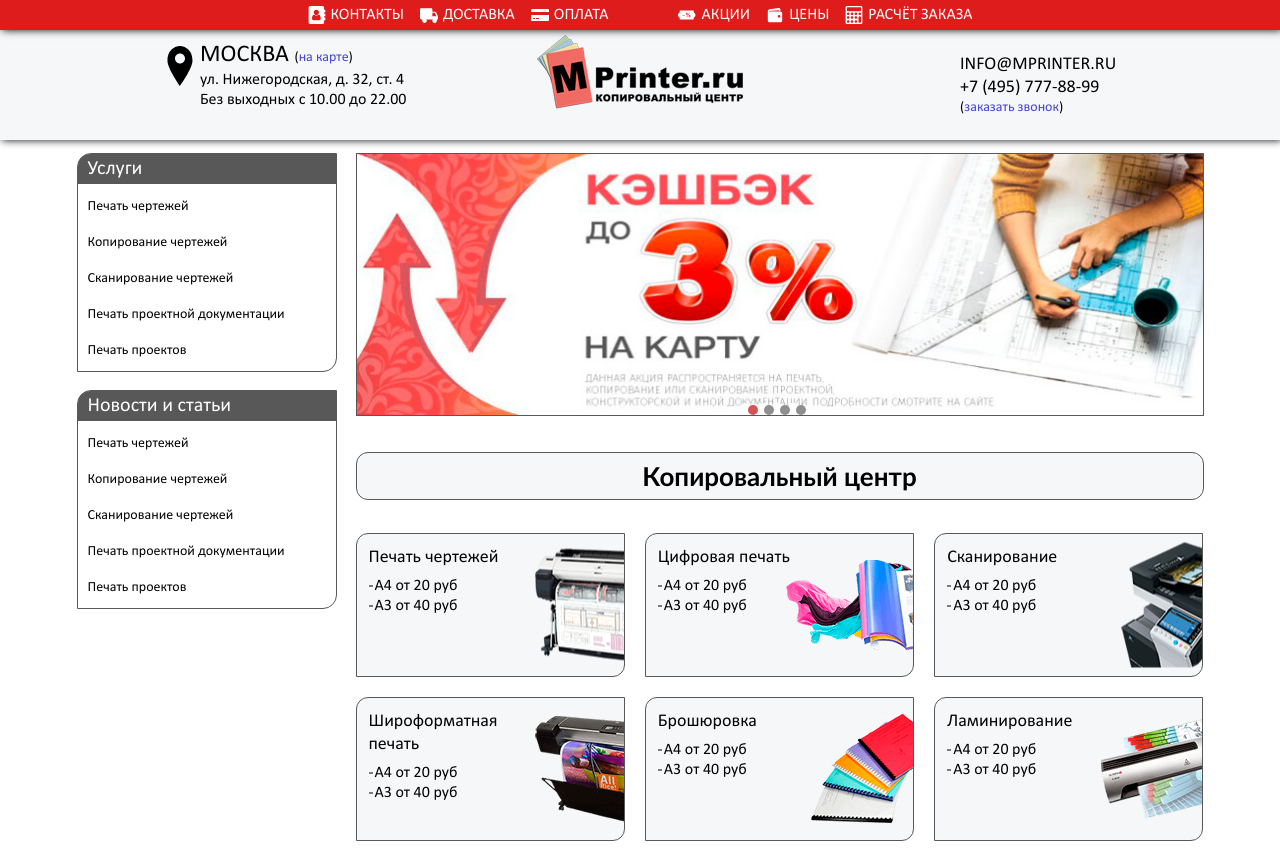
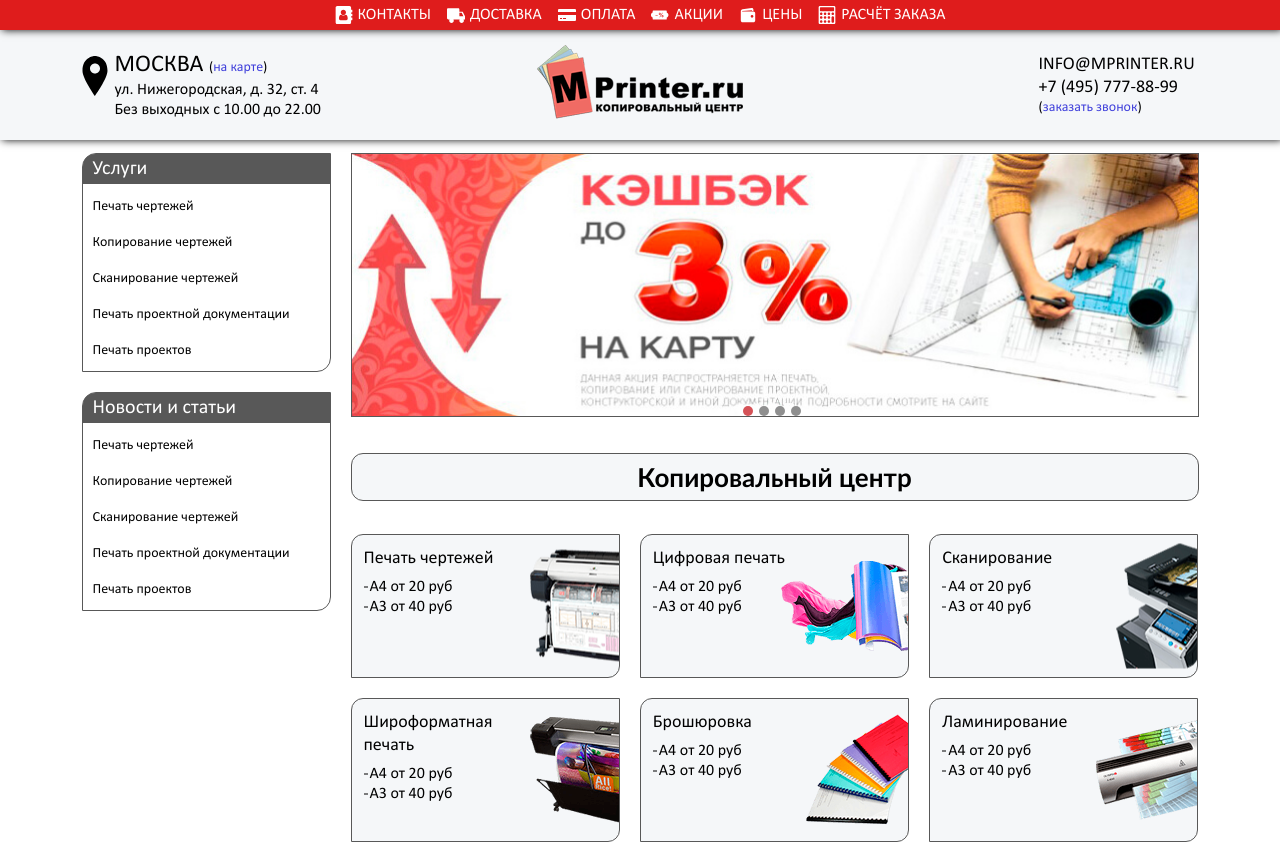
Before and after one commit to Tigronix/mprinter, a plain HTML site: page app/main.html in a window 1280 px wide. Shown: the top 855 px of the page. Drawn offline with nearby package versions, Linux system fonts and the light colour scheme; files that its build step writes are made by us from their sources.

Commit message:
some progress

```diff
--- a/app/main.html
+++ b/app/main.html
@@ -79,6 +79,8 @@
 		</header>
 		<main class="page-main wrapper">
 			<aside class="aside">
+				<ul class="aside__item-list">
+					<li class="aside__li">
 						<article class="aside__item">
 							<div class="aside__title">Услуги</div>
 							<ul class="aside__list">
@@ -99,6 +101,8 @@
 								</li>
 							</ul>
 						</article>
+					</li>
+					<li class="aside__li">
 						<article class="aside__item">
 							<div class="aside__title">Новости и статьи</div>
 							<ul class="aside__list">
@@ -119,13 +123,15 @@
 								</li>
 							</ul>
 						</article>
+					</li>
+				</ul>
 			</aside>
 			<div class="page-content">
 				<section class="main-slider js-main-slider">
-					<div class="main-slider__item" style="background-image: url(img/slide__1.jpg);"></div>
-					<div class="main-slider__item" style="background-image: url(img/slide__1.jpg);"></div>
-					<div class="main-slider__item" style="background-image: url(img/slide__1.jpg);"></div>
-					<div class="main-slider__item" style="background-image: url(img/slide__1.jpg);"></div>
+					<div class="main-slider__item"><img class="main-slider__img" src="img/slide__1.jpg" alt=""></div>
+					<div class="main-slider__item"><img class="main-slider__img" src="img/slide__1.jpg" alt=""></div>
+					<div class="main-slider__item"><img class="main-slider__img" src="img/slide__1.jpg" alt=""></div>
+					<div class="main-slider__item"><img class="main-slider__img" src="img/slide__1.jpg" alt=""></div>
 				</section>
 				<h2 class="h2">Копировальный центр</h2>
 				<section class="services">
@@ -221,6 +227,8 @@
 		</main>
 		<footer class="page-footer">
 			<div class="wrapper page-footer__wrapper">
+				<ul class="page-footer__item-list">
+					<li class="page-footer__item-li">
 						<article class="page-footer__item">
 							<div class="page-footer__title">Услуги</div>
 							<ul class="page-footer__list">
@@ -233,6 +241,8 @@
 								<li class="page-footer__list-item"><a href="#" class="page-footer__link">УФ печать</a></li>
 							</ul>
 						</article>
+					</li>
+					<li class="page-footer__item-li">
 						<article class="page-footer__item">
 							<div class="page-footer__title">Помощь</div>
 							<ul class="page-footer__list">
@@ -243,6 +253,8 @@
 								<li class="page-footer__list-item"><a href="#" class="page-footer__link">Примеры работ</a></li>
 							</ul>
 						</article>
+					</li>
+					<li class="page-footer__item-li">
 						<article class="page-footer__item">
 							<div class="page-footer__title">О нас</div>
 							<ul class="page-footer__list">
@@ -251,7 +263,9 @@
 								<li class="page-footer__list-item"><a href="#" class="page-footer__link">Статьи</a></li>
 							</ul>
 						</article>
-				<ul class="social">
+					</li>
+				</ul>
+				<ul class="social page-footer__social">
 					<li class="social__item"><a href="#" class="social__link"><svg class="icon social__icon icon-facebook"><use xlink:href="#icon-facebook"></use></svg></a></li>
 					<li class="social__item"><a href="#" class="social__link"><svg class="icon social__icon icon-instagram"><use xlink:href="#icon-instagram"></use></svg></a></li>
 					<li class="social__item"><a href="#" class="social__link"><svg class="icon social__icon icon-vk"><use xlink:href="#icon-vk"></use></svg></a></li>
--- a/app/sass/_aside.scss
+++ b/app/sass/_aside.scss
@@ -2,19 +2,39 @@
   width: 260px;
 
   @include lessVerticalTablet {
+    width: 200px;
+  }
+
+  @include atMobile {
     width: 100%;
     margin-bottom: 30px;
   }
 
+  &__item-list {
+    margin: -10px;
+
+    @include atMobile{
+      display: flex;
+      flex-wrap: wrap;
+    }
+  }
+
+  &__li {
+    padding: 10px;
+
+    @include atMobile{
+      width: 100%;
+    }
+
+    @include atMedMobile {
+      width: 50%;
+    }
+  }
+
   &__item {
-    margin-top: 18px;
     border-radius: 14px 0 14px 0;
     border: 1px solid #585858;
     padding-bottom: 11px;
-
-    &:first-child {
-      margin-top: 0;
-    }
   }
 
   &__title {
@@ -31,7 +51,7 @@
 
   &__list {
     margin: -8px 0;
-    padding-left: 10px;
+    padding: 0 10px;
   }
 
   &__list-item {
--- a/app/sass/_logo.scss
+++ b/app/sass/_logo.scss
@@ -1,6 +1,10 @@
 .logo {
   width: 206px;
   display: block;
+
+  @include atMobile{
+    width: 150px;
+  }
 
   img {
     width: 100%;
--- a/app/sass/_main-slider.scss
+++ b/app/sass/_main-slider.scss
@@ -3,9 +3,13 @@
 
   &__item {
     border: 1px solid #585858;
-    height: 263px;
     background: no-repeat center;
     background-size: cover;
+  }
+
+  &__img {
+    width: 100%;
+    height: auto;
   }
 
   .slick {
--- a/app/sass/_mixins.scss
+++ b/app/sass/_mixins.scss
@@ -10,6 +10,12 @@
   }
 };
 
+@mixin atMedMobile {
+  @media (min-width:480px) and (max-width:767px) {
+    @content
+  }
+};
+
 @mixin atMobile {
   @media (max-width:767px) {
     @content
--- a/app/sass/_nav.scss
+++ b/app/sass/_nav.scss
@@ -7,8 +7,12 @@
     align-items: center;
     margin: 0 -8px;
 
+    @include lessVerticalTablet {
+      justify-content: center;
+    }
+
     @include atMobile{
-      margin: -8px;
+      margin: -6px;
     }
   }
 
@@ -16,15 +20,7 @@
     padding: 0 8px;
 
     @include atMobile{
-      padding: 8px;
-    }
-
-    &:nth-child(3){
-      padding-right: 62px;
-
-      @include atMobile{
-        padding-right: 8px;
-      }
+      padding: 6px;
     }
   }
 
--- a/app/sass/_page-content.scss
+++ b/app/sass/_page-content.scss
@@ -1,7 +1,15 @@
 .page-content {
   width: 848px;
+  margin-left: 20px;
 
   @include lessVerticalTablet {
+    width: calc(100% - 200px);
+    margin-left: 0;
+    padding-left: 20px;
+  }
+
+  @include atMobile {
     width: 100%;
+    padding-left: 0;
   }
 }
--- a/app/sass/_page-footer.scss
+++ b/app/sass/_page-footer.scss
@@ -9,19 +9,39 @@
     align-items: flex-start;
 
     @include atMobile {
-      display: block;
+      justify-content: space-between;
     }
   }
 
   &__title {
-    font-size: 16px;
+    font-size: 18px;
     color: #fff;
     margin-bottom: 10px;
+    font-weight: bold;
+  }
+
+  &__item-list {
+    display: flex;
+    flex-wrap: wrap;
+    margin: -15px -80px;
+
+    @include atMobile {
+      margin: -15px -50px;
+    }
+  }
+
+  &__item-li {
+    padding: 15px 80px;
+
+    @include atMobile {
+      padding: 15px 50px;
+    }
   }
 
   &__item {
     @include atMobile{
-      margin-bottom: 25px;
+      max-width: 200px;
+      margin: 0;
     };
   }
 
@@ -36,8 +56,15 @@
 
     &:hover {
       @include fromDesktop {
-        color: #DF1C1C;
+        color: #FF4545;
       }
     }
   }
+
+  &__social {
+    @include lessVerticalTablet{
+      width: 100%;
+      margin-top: 30px;
+    }
+  }
 }
--- a/app/sass/_page-header.scss
+++ b/app/sass/_page-header.scss
@@ -41,10 +41,6 @@
     justify-content: space-between;
     align-items: center;
     height: 100%;
-
-    @include atMobile{
-      display: block;
-    }
   }
 
   &__link {
@@ -72,21 +68,28 @@
     &:after {
       content: ')';
     }
+
+    @include atMobile{
+      font-size: 12px;
+    }
   }
 
   &__location {
     position: relative;
-    padding-left: 40px;
+    padding-left: 33px;
     width: 260px;
-    margin: 0 auto;
-    margin-bottom: 20px;
+
+    @include atMobile{
+      margin-bottom: 20px;
+      display: none;
+    }
   }
 
   &__location-icon {
     font-size: 40px;
     color: #000;
     position: absolute;
-    left: 0;
+    left: -7px;
     top: 5px;
   }
 
@@ -103,7 +106,11 @@
 
   &__contact {
     width: 160px;
-    margin: 0 auto;
+
+    @include atMobile {
+      margin: 0;
+      width: auto;
+    }
   }
 
   &__email,
@@ -112,6 +119,11 @@
     color: #000;
     text-decoration: none;
     text-transform: uppercase;
+    display: block;
+
+    @include atMobile {
+      font-size: 14px;
+    }
   }
 
   &__contact-link {
@@ -120,11 +132,10 @@
 
   &__logo {
     transform: translateX(-50px);
-    margin: 0 auto;
-    margin-bottom: 20px;
 
     @include atMobile{
       transform: translateX(0);
+      margin: 0;
     }
   }
 }
--- a/app/sass/_page-main.scss
+++ b/app/sass/_page-main.scss
@@ -2,8 +2,9 @@
   display: flex;
   justify-content: space-between;
   align-items: flex-start;
+  margin-bottom: 30px;
 
-  @include lessVerticalTablet {
+  @include atMobile {
     display: block;
   }
 }
--- a/app/sass/_services.scss
+++ b/app/sass/_services.scss
@@ -11,9 +11,14 @@
     width: calc(100% / 3);
     padding: 10px;
 
-    @include atMobile {
+    @include lessVerticalTablet {
+      width: 50%;
+    }
+
+    @media (max-width: 600px) {
       width: 100%;
-      max-width: 320px;
+      max-width: 300px;
+      margin: 0 auto;
     }
   }
 
--- a/app/sass/_wrapper.scss
+++ b/app/sass/_wrapper.scss
@@ -1,5 +1,5 @@
 .wrapper {
   max-width: 1147px;
   margin: 0 auto;
-  padding: 0 10px;
+  padding: 0 15px;
 }
--- a/app/sass/main.scss
+++ b/app/sass/main.scss
@@ -2,6 +2,7 @@
 @import "variables";
 @import "mixins";
 @import "global";
+@import "global-wrapper";
 @import "wrapper";
 @import "page-header";
 @import "nav";
@@ -12,6 +13,5 @@
 @import "main-slider";
 @import "services";
 @import "breadcrumbs";
+@import "social";
 @import "page-footer";
-@import "global-wrapper";
-@import "social";
```
Lines whose indentation alone changed are shown as unchanged.
